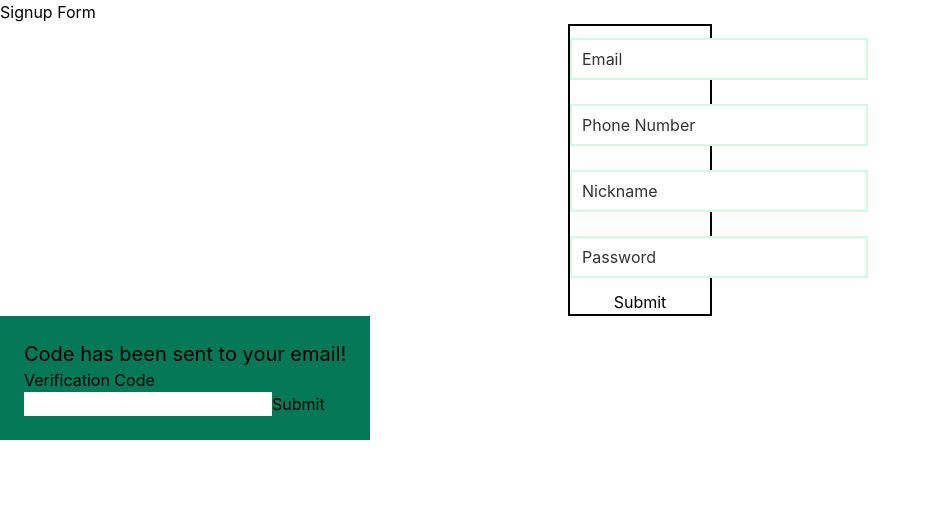
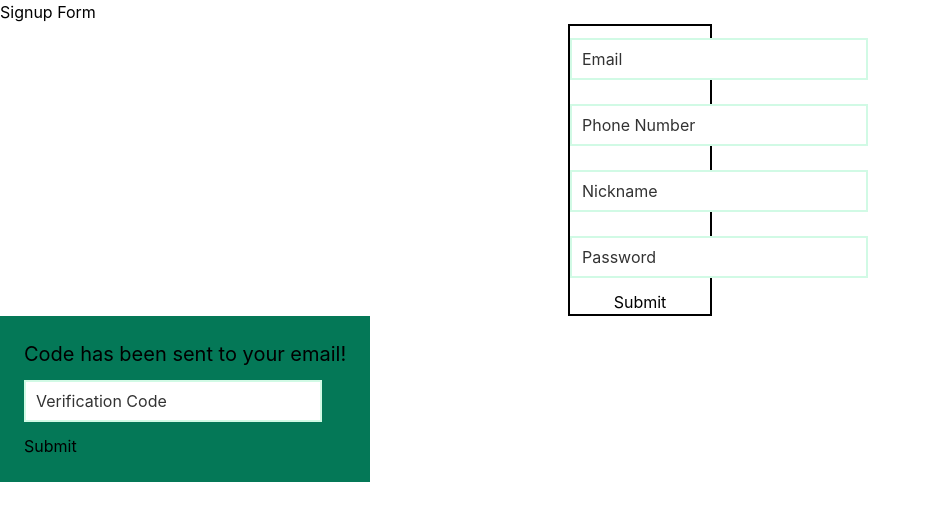
Before and after one commit to 312akim/focal-tiles, a Next.js app: page /signup in a window 1280 px wide. Shown: the top 520 px of the page, without its empty margins (0-931 px from the left). Built offline with nearby package versions, Linux system fonts and the light colour scheme; no server answers; what amazon-cognito-identity-js would draw is missing.

Commit message:
feat: implemented textfield component and fixed type errors

```diff
--- a/components/inputs/textField/TextField.mocks.ts
+++ b/components/inputs/textField/TextField.mocks.ts
@@ -4,12 +4,15 @@ import { ITextField } from './TextField';
 const base: ITextField = {
   label: 'Test Label',
   id: 'test1',
+  value: '',
+  setValue: () => console.log('')
 };
 
 const alt: ITextField = {
   label: 'Test Label',
   id: 'test2',
   value: '',
+  setValue: () => console.log('')
 };
 
 export const mockTextFieldProps = {
--- a/components/inputs/textField/TextField.tsx
+++ b/components/inputs/textField/TextField.tsx
@@ -1,11 +1,11 @@
-import { useState } from 'react';
+import { Dispatch, useState } from 'react';
 import styles from './TextField.module.css';
 
 export interface ITextField {
   label: string;
   id: string;
   value: string;
-  setValue: () => void;
+  setValue: (str: string) => void;
 }
 
 const TextField: React.FC<ITextField> = ({ id, label, value, setValue }) => {
@@ -14,8 +14,8 @@ const TextField: React.FC<ITextField> = ({ id, label, value, setValue }) => {
   return (
     <div className='w-auto sm:max-w-[320px] md:max-w-[480px] h-[42px] my-3'>
       <label htmlFor={id} className={
-        `absolute pl-3 hover:cursor-text px-[6px] transition-transform opacity-80 whitespace-nowrap flex items-center h-[42px]
-        ${focused || value !== '' ? 'h-[20px] -translate-y-3 translate-x-3 text-sm bg-white opacity-400' : ''}`}
+        `absolute select-none pl-3 hover:cursor-text px-[6px] transition-transform opacity-80 whitespace-nowrap flex items-center h-[42px]
+        ${focused || value !== '' ? 'h-[20px] -translate-y-3 translate-x-3 text-sm bg-white opacity-100 rounded-lg' : ''}`}
       >
         {label}
       </label>
--- a/package.json
+++ b/package.json
@@ -11,7 +11,8 @@
     "prepare": "husky install",
     "test": "jest",
     "storybook": "start-storybook -p 6006",
-    "build-storybook": "build-storybook"
+    "build-storybook": "build-storybook",
+    "typescript": "tsc --project tsconfig.json --noEmit"
   },
   "dependencies": {
     "@fortawesome/fontawesome-svg-core": "^6.1.1",
--- a/pages/signup.tsx
+++ b/pages/signup.tsx
@@ -1,10 +1,11 @@
-import React, { useState } from 'react';
+import React, { FormEvent, useState } from 'react';
 import UserPool from '../UserPool'
 import { CognitoUserAttribute, CognitoUser } from 'amazon-cognito-identity-js';
 import Modal from '../components/utils/modal/Modal';
 import TextField from '../components/inputs/textField/TextField';
+import { NextPage } from 'next';
 
-function Signup(props) {
+const Signup = () => {
     const [email, setEmail] = useState("");
     const [password, setPassword] = useState("");
     const [phoneNumber, setPhoneNumber] = useState("");
@@ -13,10 +14,9 @@ function Signup(props) {
     const [signupError, setSignupError] = useState("");
     const [modal, setModal] = useState(true);
 
-    const onSignupSubmit = async (e) => {
-        e.preventDefault();
+    const onSignupSubmit = async (event: React.SyntheticEvent) => {
+        event.preventDefault();
         try {
-
             setSignupError("");
 
             const attributeList = []
@@ -37,7 +37,7 @@ function Signup(props) {
         attributeList.push(attributePhoneNumber)
         attributeList.push(attributeNickname)
 
-        UserPool.signUp(email, password, attributeList, null, (err, result) => {
+        UserPool.signUp(email, password, attributeList, [], (err, result) => {
             if (err) {
                 //set error
                 setSignupError(err.message)
@@ -53,8 +53,8 @@ function Signup(props) {
         }
     }
 
-    const onSignupCodeSubmit = (e) => {
-        e.preventDefault();
+    const onSignupCodeSubmit = (event: React.SyntheticEvent) => {
+        event.preventDefault();
 
         const userData = {
             Username: email,
@@ -86,14 +86,7 @@ function Signup(props) {
             <Modal>
                 <form onSubmit={onSignupCodeSubmit}>
                     <h2 className='text-xl'>Code has been sent to your email!</h2>
-                    <label htmlFor='verifyCode' className="flex flex-col">
-                        Verification Code
-                    </label>
-                    <input
-                        id='verifyCode'
-                        value={verifyCode}
-                        onChange={e => setVerifyCode(e.target.value)}
-                    />
+                    <TextField id='verifyCode' label='Verification Code' value={verifyCode} setValue={setVerifyCode} />
                     <button type='submit'>Submit</button>
                 </form>
             </Modal>
```
Also changed, not shown: 2 other files (tests, documents, lock files or other folders).
